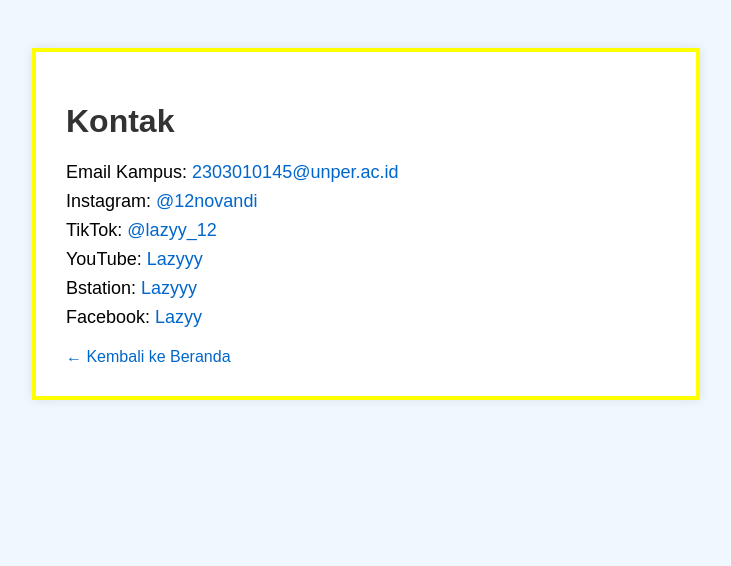
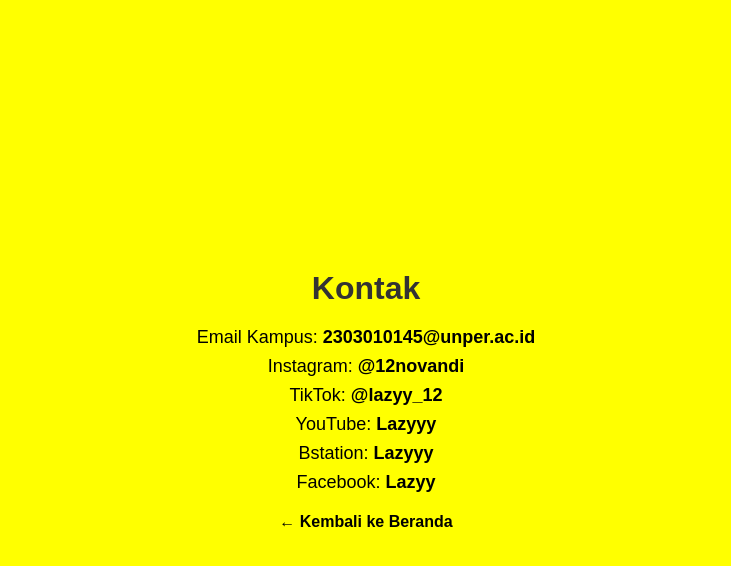
Before and after one commit to RifanNovandi/rifannovandi.github.io, a plain HTML site: page kontak.html in a window 1280 px wide. Shown: the whole page, without its empty margins (274-1005 px from the left). Drawn offline with Linux system fonts and the light colour scheme.

Commit message:
Update kontak.html

```diff
--- a/kontak.html
+++ b/kontak.html
@@ -4,23 +4,27 @@
   <meta charset="UTF-8">
   <title>Kontak</title>
   <style>
+    * {
+      margin: 0;
+      padding: 0;
+      box-sizing: border-box;
+    }
     body {
       font-family: Arial, sans-serif;
-      background-color: #f0f8ff;
+      background-color: yellow;
+      height: 100vh;
       display: flex;
       justify-content: center;
-      padding: 40px;
+      align-items: center;
+      text-align: center;
     }
     .container {
-      border: 4px solid yellow;
+      background-color: transparent;
       padding: 30px;
-      max-width: 600px;
-      width: 100%;
-      background-color: white;
-      box-shadow: 0 0 10px rgba(0, 0, 0, 0.1);
     }
     h1 {
       color: #333;
+      margin-bottom: 20px;
     }
     .kontak-info {
       font-size: 18px;
@@ -30,8 +34,9 @@
       margin: 8px 0;
     }
     a {
-      color: #0066cc;
+      color: #000;
       text-decoration: none;
+      font-weight: bold;
     }
     a:hover {
       text-decoration: underline;
```
